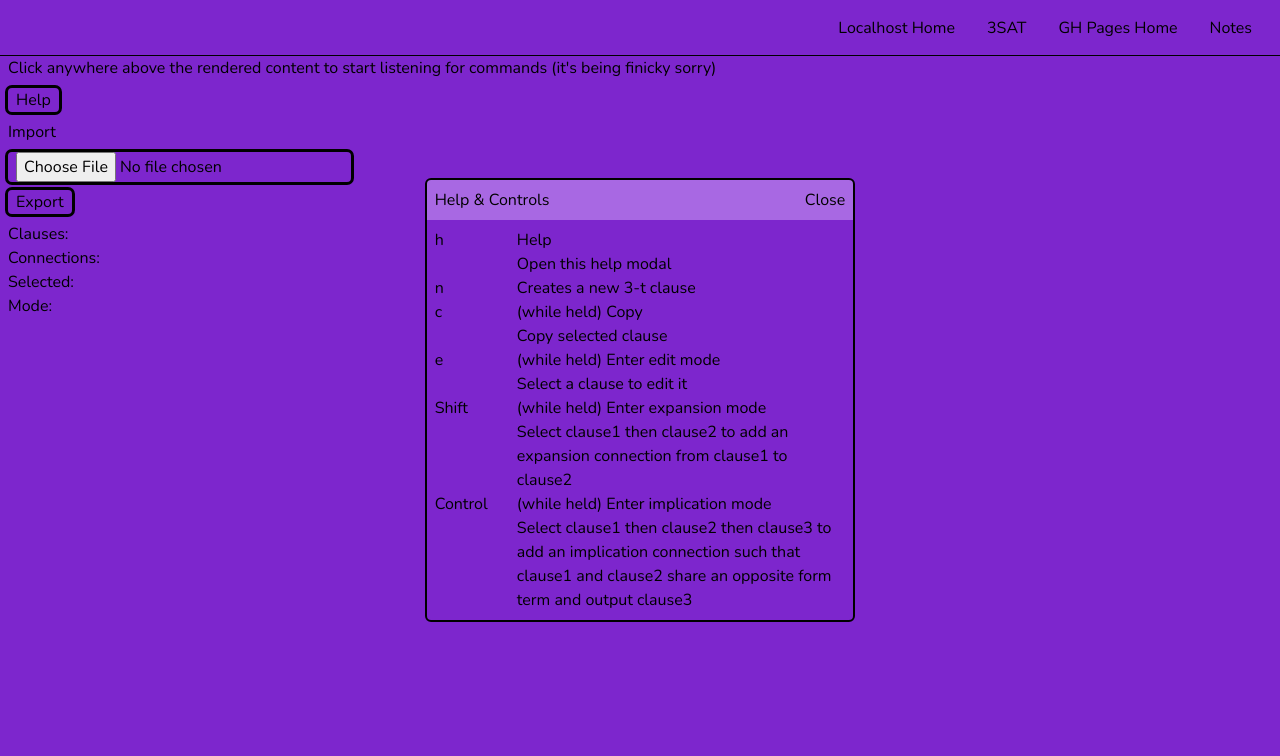
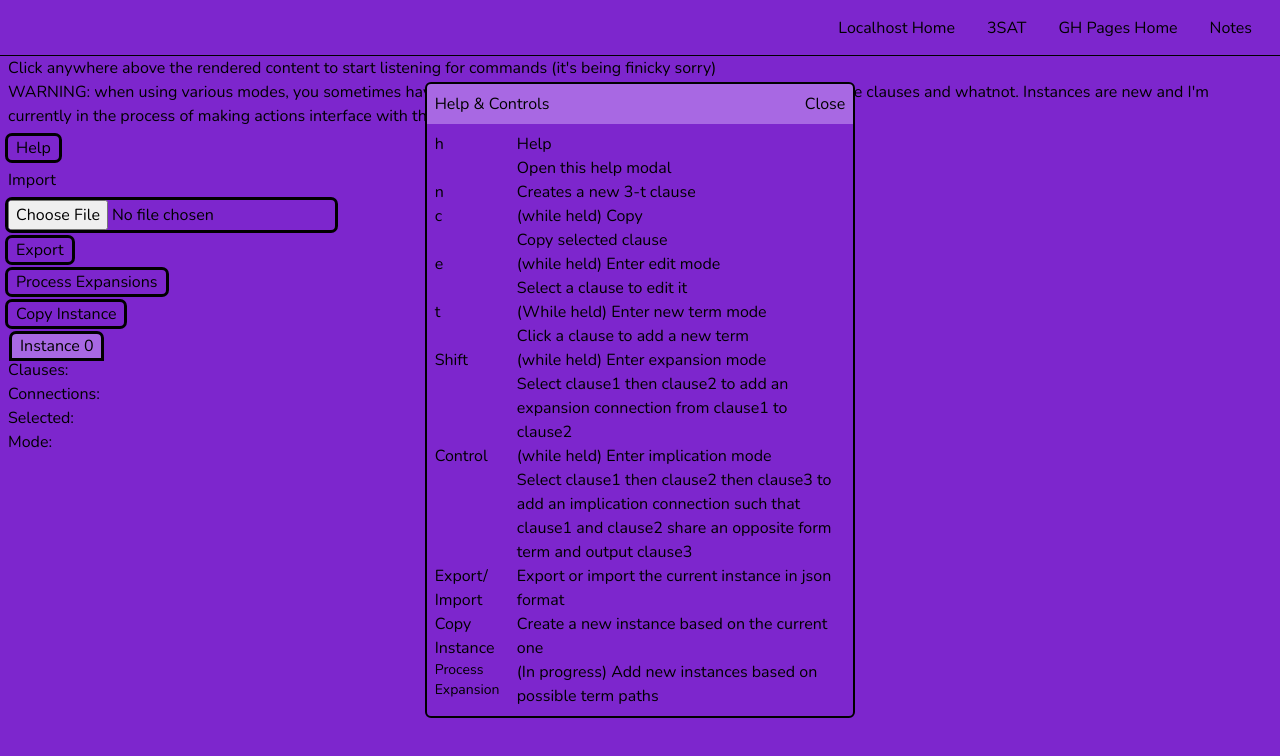
Before and after one commit to Quiggleson/portfolio, a Next.js app: page /sat in a window 1280 px wide. Both pictures are taken after a click on the button "Help". Shown: the top 756 px of the page. Built offline with nearby package versions, Linux system fonts and the light colour scheme.

Commit message:
begin processing connections

```diff
--- a/app/notes/page.tsx
+++ b/app/notes/page.tsx
@@ -2,6 +2,7 @@
 
 import { useState } from "react";
 import SatRefactor from "./satrefactor";
+import SatProcessing from "./satprocessing";
 
 export default function Notes() {
 
@@ -48,6 +49,10 @@ export default function Notes() {
                 {sections.includes('2') &&
                     <SatRefactor />
                 }
+                <h1 className="font-bold"><button className="p-2" onClick={() => toggleSection('3')}>+</button>Process Clauses</h1>
+                {sections.includes('3') &&
+                    <SatProcessing />
+                }
             </div>
         </div>
     );
--- a/app/sat/modals.tsx
+++ b/app/sat/modals.tsx
@@ -1,8 +1,8 @@
 import { Dispatch, SetStateAction } from "react";
-import { Clause, Connection } from "./satclasses";
-import { createClause, getTermSet, getTermString } from "./satutils";
+import { Clause, Connection, Expansion, Implication } from "./satclasses";
+import { getTermSet, getTermString } from "./satutils";
 
-export function EditClauseModal({ clause, close, clauses, setClauses, connections, setConnections }: { clause: Clause, close: () => void, clauses: Clause[], setClauses: Dispatch<SetStateAction<Clause[]>>, connections: Connection[], setConnections: Dispatch<SetStateAction<Connection[]>> }) {
+export function EditClauseModal({ clause, close, clauses, setClauses, connections, setConnections }: { clause: Clause, close: () => void, clauses: Clause[], setClauses: Dispatch<SetStateAction<Clause[]>>, connections: Connection[], setConnections: Dispatch<SetStateAction<Connection[]>>}) {
 
     function handleSubmit(formData: FormData) {
         clause.name = formData.get('name') === undefined ? clause.name : formData.get('name')!.toString();
@@ -79,10 +79,6 @@ export function EditClauseModal({ clause, close, clauses, setClauses, connection
     );
 }
 
-export function EditConnectionModal() {
-    return (<></>);
-}
-
 export function ControlsModal({ close }: { close: () => void }) {
     return (
         <div className="fixed inset-0 flex items-center justify-center z-50">
@@ -104,10 +100,18 @@ export function ControlsModal({ close }: { close: () => void }) {
                     <div>(while held) Copy<br />Copy selected clause</div>
                     <div>e</div>
                     <div>(while held) Enter edit mode<br />Select a clause to edit it</div>
+                    <div>t</div>
+                    <div>(While held) Enter new term mode<br />Click a clause to add a new term</div>
                     <div>Shift</div>
                     <div>(while held) Enter expansion mode<br />Select clause1 then clause2 to add an expansion connection from clause1 to clause2</div>
                     <div>Control</div>
                     <div>(while held) Enter implication mode<br />Select clause1 then clause2 then clause3 to add an implication connection such that clause1 and clause2 share an opposite form term and output clause3</div>
+                    <div>Export/ Import</div>
+                    <div>Export or import the current instance in json format</div>
+                    <div>Copy Instance</div>
+                    <div>Create a new instance based on the current one</div>
+                    <div className="text-sm">Process Expansion</div>
+                    <div>(In progress) Add new instances based on possible term paths</div>
                 </div>
             </div>
         </div>
--- a/app/sat/page.tsx
+++ b/app/sat/page.tsx
@@ -1,8 +1,8 @@
 'use client';
 
 import { useState, KeyboardEvent, ChangeEvent } from "react";
-import { Clause, Connection, Expansion, Implication } from "./satclasses";
-import { createClause, setInstance } from "./satutils";
+import { Clause, Connection, ConnectionType, Expansion, Implication, Instance } from "./satclasses";
+import { createClause, processExpansions, setInstance } from "./satutils";
 import { RenderClause, RenderClauses, RenderConnection } from "./satcomponents";
 import { ControlsModal, EditClauseModal } from "./modals";
 
@@ -13,6 +13,8 @@ export default function Sat2() {
     const [selected, setSelected] = useState<Clause[]>([]);
     const [lastLength, setLastLength] = useState(3);
     const [modal, setModal] = useState('');
+    const [instances, setInstances] = useState<Instance[]>([new Instance([], [])]);
+    const [curInstanceIdx, setCurInstanceIdx] = useState(0);
 
     function handleKeyDown(event: KeyboardEvent<HTMLInputElement>) {
         if (modal !== '') {
@@ -35,6 +37,9 @@ export default function Sat2() {
             case 'c': {
                 if (connectionMode === '') { setConnectionMode('copy') };
                 break;
+            }
+            case 't': {
+                if (connectionMode === '') {setConnectionMode('newTerm')};
             }
             default: {
                 console.log("[INFO] Unrecognized key down: " + event.key);
@@ -76,6 +81,10 @@ export default function Sat2() {
                 setConnectionMode('');
                 setSelected([]);
             }
+            case 't': {
+                setConnectionMode('');
+                setSelected([]);
+            }
             default: {
                 console.log("[INFO] Unrecognized key up " + event.key);
                 break;
@@ -108,6 +117,9 @@ export default function Sat2() {
         else if (connectionMode === 'copy' && selected.length === 0) {
             setClauses([...clauses, createClause(undefined, clause.length, Array.from(clause.knownTerms), clauses)]);
             setSelected([]);
+        } else if (connectionMode === 'newTerm') {
+            instances[curInstanceIdx].getClause(clause.id)?.addTerm(instances[curInstanceIdx]);
+            setSelected([]);
         }
     }
 
@@ -137,18 +149,42 @@ export default function Sat2() {
         }
     }
 
+    function switchInstance(newInstanceIdx: number) {
+        instances[curInstanceIdx].clauses = clauses;
+        instances[curInstanceIdx].connections = connections;
+        setClauses(instances[newInstanceIdx].clauses);
+        setConnections(instances[newInstanceIdx].connections);
+        setCurInstanceIdx(newInstanceIdx);
+    }
+
+    function copyInstance() {
+        switchInstance(curInstanceIdx);
+        const newInstance = instances[curInstanceIdx].copy();
+        setInstances([...instances, newInstance]);
+    }
+
     return (
         <div className="outline-none px-2" onKeyDown={handleKeyDown} onKeyUpCapture={handleKeyUp} tabIndex={0}>
             <div>
-                Click anywhere above the rendered content to start listening for commands (it&apos;s being finicky sorry)
+                Click anywhere above the rendered content to start listening for commands (it&apos;s being finicky sorry)<br />
+                WARNING: when using various modes, you sometimes have to click the instance tab of the current instance to reset the clauses and whatnot. Instances are new and I&apos;m currently in the process of making actions interface with the instances rather than a single list of clauses
             </div>
             <button
                 className="block outline rounded px-2 hover:bg-purple-light my-2"
                 onClick={() => setModal('help')}
             >Help</button>
             <p>Import</p>
-            <input type="file" className="block outline rounded px-2 hover:bg-purple-light my-2" onChange={uploadFile} />
+            <input type="file" className="block outline rounded hover:bg-purple-light my-2 w-fit" onChange={uploadFile} />
             <button className="block outline rounded px-2 hover:bg-purple-light my-2" onClick={downloadJSON}>Export</button>
+            <button className="block outline rounded px-2 hover:bg-purple-light my-2" onClick={() => processExpansions(instances[curInstanceIdx].connections.filter((c) => (c.type === ConnectionType.expansion)) as Expansion[], instances[curInstanceIdx], instances, setInstances)}>Process Expansions</button>
+            <button className="block outline rounded px-2 hover:bg-purple-light my-2" onClick={copyInstance}>Copy Instance</button>
+            <div className="flex">
+                {instances.map((instance, i) =>
+                <button key={i} className={"outline rounded-t px-2 mx-1 "  + (curInstanceIdx === i ? "bg-purple-light" : "hover:bg-purple-light")} onClick={() => switchInstance(i)}>
+                    Instance {i}
+                </button>
+                )}
+            </div>
             <div>
                 Clauses:
                 <RenderClauses
--- a/app/sat/satclasses.tsx
+++ b/app/sat/satclasses.tsx
@@ -1,4 +1,4 @@
-export class Clause{
+export class Clause {
     length: number;
     knownTerms: Set<string>;
     id: string;
@@ -24,6 +24,29 @@ export class Clause{
     static from(json: any) {
         return new Clause(json.length, new Set(json.knownTerms), json.name, json.id);
     }
+
+    // Should only be used when copying for new instance as it copies the id
+    copy() {
+        var knownTermsCopy: Set<string> = new Set();
+        this.knownTerms.forEach((term) => {
+            knownTermsCopy.add(term);
+        })
+        return new Clause(this.length, knownTermsCopy, this.name, this.id);
+    }
+
+    addTerm(instance: Instance) {
+        const usedTerms = instance.getTerms();
+        console.log('checking instance: ' + JSON.stringify(instance));
+        console.log('used terms: ' + JSON.stringify(Array.from(usedTerms)));
+        const nextTerm = 'abcdefghijklmnopqrstuvwxyz';
+        var i = 0;
+        while (i < 26 && usedTerms.has(nextTerm[i])) { i++ };
+        if (i === 26) {
+            this.knownTerms.add('a');
+        } else {
+            this.knownTerms.add(nextTerm[i]);
+        }
+    }
 }
 
 export enum ConnectionType {
@@ -35,11 +58,50 @@ export interface Connection {
     type: ConnectionType
     id: string
     getClauses: () => Clause[]
+    copy: (instance?: Instance) => Connection
 }
 
-export interface Instance {
-    clauses: Clause[],
-    connections: Connection[]
+export class Instance {
+    clauses: Clause[];
+    connections: Connection[];
+
+    constructor(clauses: Clause[], connections: Connection[]) {
+        this.clauses = clauses;
+        this.connections = connections;
+    }
+
+    copy() {
+        var newInstance = new Instance([], []);
+
+        this.clauses.forEach((clause) => {
+            newInstance.clauses.push(clause.copy());
+        })
+
+        this.connections.forEach((connection) => {
+            newInstance.connections.push(connection.copy(newInstance));
+        })
+
+        return newInstance;
+    }
+
+    getClause(id: string) {
+        const clauseList = this.clauses.filter((clause) => clause.id === id);
+        return clauseList.length === 0 ? null : clauseList[0];
+    }
+
+    getConnection(id: string) {
+        const conList = this.connections.filter((connection) => connection.id === id);
+        return conList.length === 0 ? null : conList[0];
+    }
+
+    getTerms() {
+        var terms = new Set<string>();
+        this.clauses.forEach((clause) => {
+            terms = terms.union(clause.knownTerms);
+        })
+        console.log('terms: ' + JSON.stringify(Array.from(terms)));
+        return terms;
+    }
 }
 
 export class Implication implements Connection {
@@ -49,15 +111,28 @@ export class Implication implements Connection {
     negative: Clause;
     output: Clause;
 
-    constructor(positive: Clause, negative: Clause, output: Clause) {
-        this.id = crypto.randomUUID();
+    constructor(positive: Clause, negative: Clause, output: Clause, id?: string) {
+        this.id = id === undefined ? crypto.randomUUID() : id;
         this.positive = positive;
         this.negative = negative;
         this.output = output;
     }
 
-    public getClauses(){
+    public getClauses() {
         return [this.positive, this.negative, this.output];
+    }
+
+    copy(instance?: Instance) {
+        if (instance === undefined) {
+            return new Implication(this.positive.copy(), this.negative.copy(), this.output.copy(), this.id);
+        } else {
+            return new Implication(
+                instance.getClause(this.positive.id)!,
+                instance.getClause(this.negative.id)!,
+                instance.getClause(this.output.id)!,
+                this.id
+            );
+        }
     }
 }
 
@@ -67,8 +142,8 @@ export class Expansion implements Connection {
     input: Clause;
     output: Clause
 
-    public constructor(input: Clause, output: Clause) {
-        this.id = crypto.randomUUID();
+    public constructor(input: Clause, output: Clause, id?: string) {
+        this.id = id === undefined ? crypto.randomUUID() : id;
         this.input = input;
         this.output = output;
     }
@@ -76,4 +151,17 @@ export class Expansion implements Connection {
     public getClauses() {
         return [this.input, this.output];
     }
+
+    // TODO when copying expansion (to new instance), still want the clauses to reference the same objects (in the new instance)
+    copy(instance?: Instance) {
+        if (instance === undefined) {
+            return new Expansion(this.input.copy(), this.output.copy(), this.id);
+        } else {
+            return new Expansion(
+                instance.getClause(this.input.id)!,
+                instance.getClause(this.output.id)!,
+                this.id
+            );
+        }
+    }
 }
--- a/app/sat/satutils.tsx
+++ b/app/sat/satutils.tsx
@@ -1,5 +1,5 @@
 import { Dispatch, SetStateAction } from "react";
-import { Clause, Connection, Implication, Instance } from "./satclasses";
+import { Clause, Connection, Expansion, Implication, Instance } from "./satclasses";
 
 export function createClause(name: string | undefined, length: number, knownTerms: string[], clauses: Clause[]) {
     const newName = name === undefined ? getNextName(clauses) : name;
@@ -42,7 +42,7 @@ export function getTermSet(termString: string) {
     return knownTerms;
 }
 
-export function setInstance(instance: Instance, setClauses: Dispatch<SetStateAction<Clause[]>>, setConnections: Dispatch<SetStateAction<Connection[]>>) {
+export function setInstance(instance: Instance, setClauses: Dispatch<SetStateAction<Clause[]>>, setConnections: Dispatch<SetStateAction<Connection[]>>, ) {
     var clauses: Clause[] = [];
     instance.clauses.forEach((clause) => {
         clauses.push(Clause.from(clause));
@@ -50,3 +50,43 @@ export function setInstance(instance: Instance, setClauses: Dispatch<SetStateAct
     setClauses(clauses);
     setConnections(instance.connections);
 }
+
+// Return possible scenarios based on what must be true given an expansion
+// TODO currently it makes a new instance for each expansion, but want to add what must exist first and then add new possible instances
+export function processExpansions(expansions: Expansion[], instance: Instance, instances: Instance[], setInstances: Dispatch<SetStateAction<Instance[]>>) {
+
+    var newInstances: Instance[] = [];
+
+    expansions.forEach((expansion) => {
+        // Check lengths work
+        if (expansion.input.length >= expansion.output.length) {
+            console.log('[WARNING] Expansion ' + expansion.id + 'is not possible');
+        }
+
+        // Confirm all terms in input exist in output
+        expansion.input.knownTerms.forEach((term, term1, knownTerms) => {
+            console.log('[INFO] Adding ' + term + ' to clause ' + expansion.output.name);
+            expansion.output.knownTerms.add(term);
+        })
+
+        // Iterate terms in output that do not exist in input. Create a new instance for each and add all terms in output to input except selected term
+        expansion.output.knownTerms.difference(expansion.input.knownTerms).forEach((term, term1, knownTerms) => {
+            const newInstance = instance.copy();
+            console.log('Creating new instance for ' + expansion.input.name + ' to ' + expansion.output.name);
+            // console.log('[satutils] newinstance: ' + JSON.stringify(newInstance));
+            // console.log('finding expansion with id ' + expansion.id);
+            const localExp = newInstance.getConnection(expansion.id) as Expansion;
+            localExp.output.knownTerms.difference(new Set(term)).forEach((addTerm) => {
+                console.log('Adding ' + addTerm + ' to clause ' + expansion.input.name);
+                newInstance.getClause(localExp.input.id)?.knownTerms.add(addTerm);
+                localExp.input.knownTerms.add(addTerm);
+            })
+            newInstances.push(newInstance);
+            console.log('Pushing new instance: ' + JSON.stringify(newInstance));
+        });
+
+        console.log('Adding ' + newInstances.length + ' new instance');
+
+    });
+    setInstances([...instances, ...newInstances]);
+}
```
Also changed, not shown: app/notes/satprocessing.tsx (added, +19 -0 lines).
